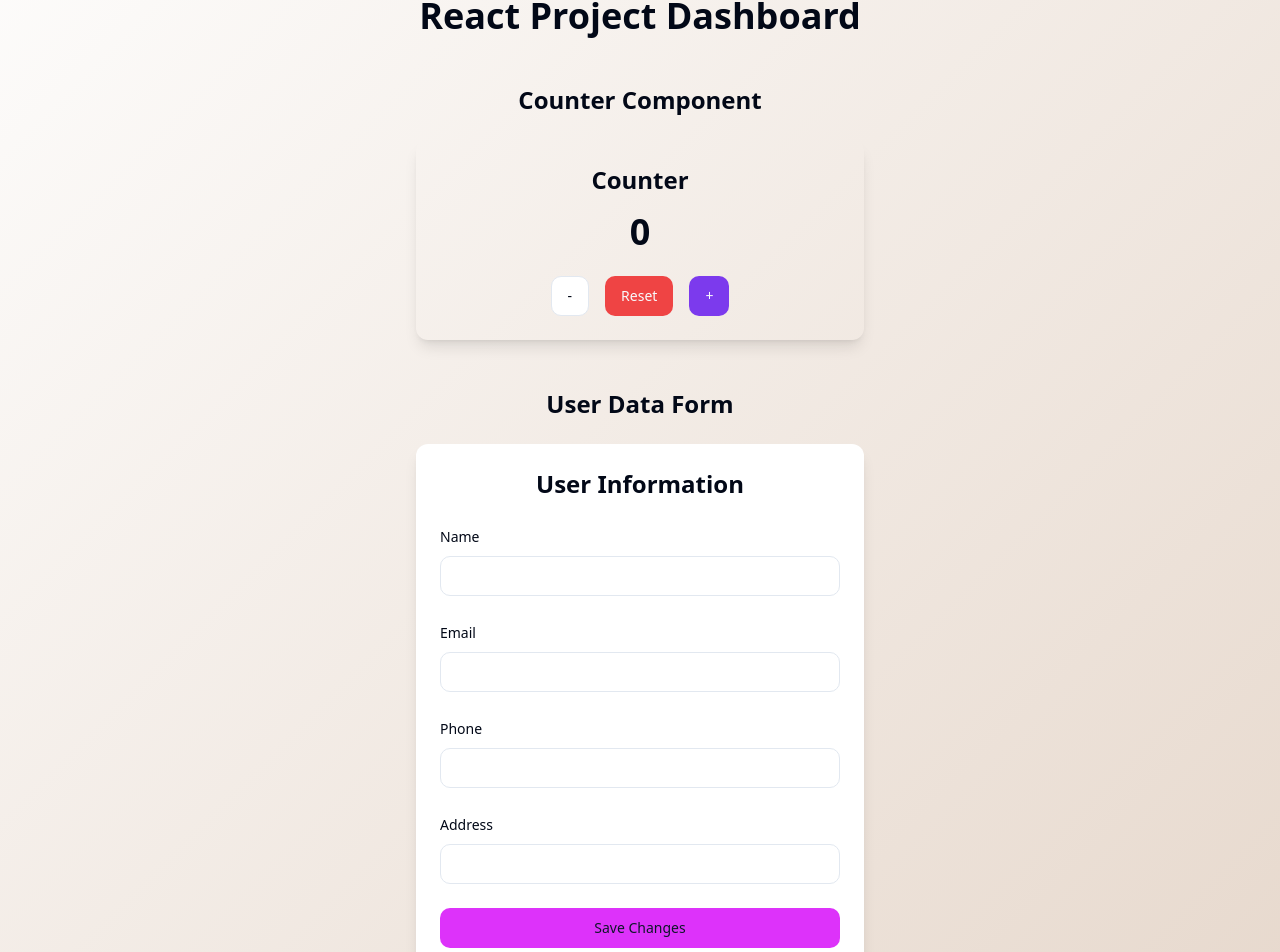
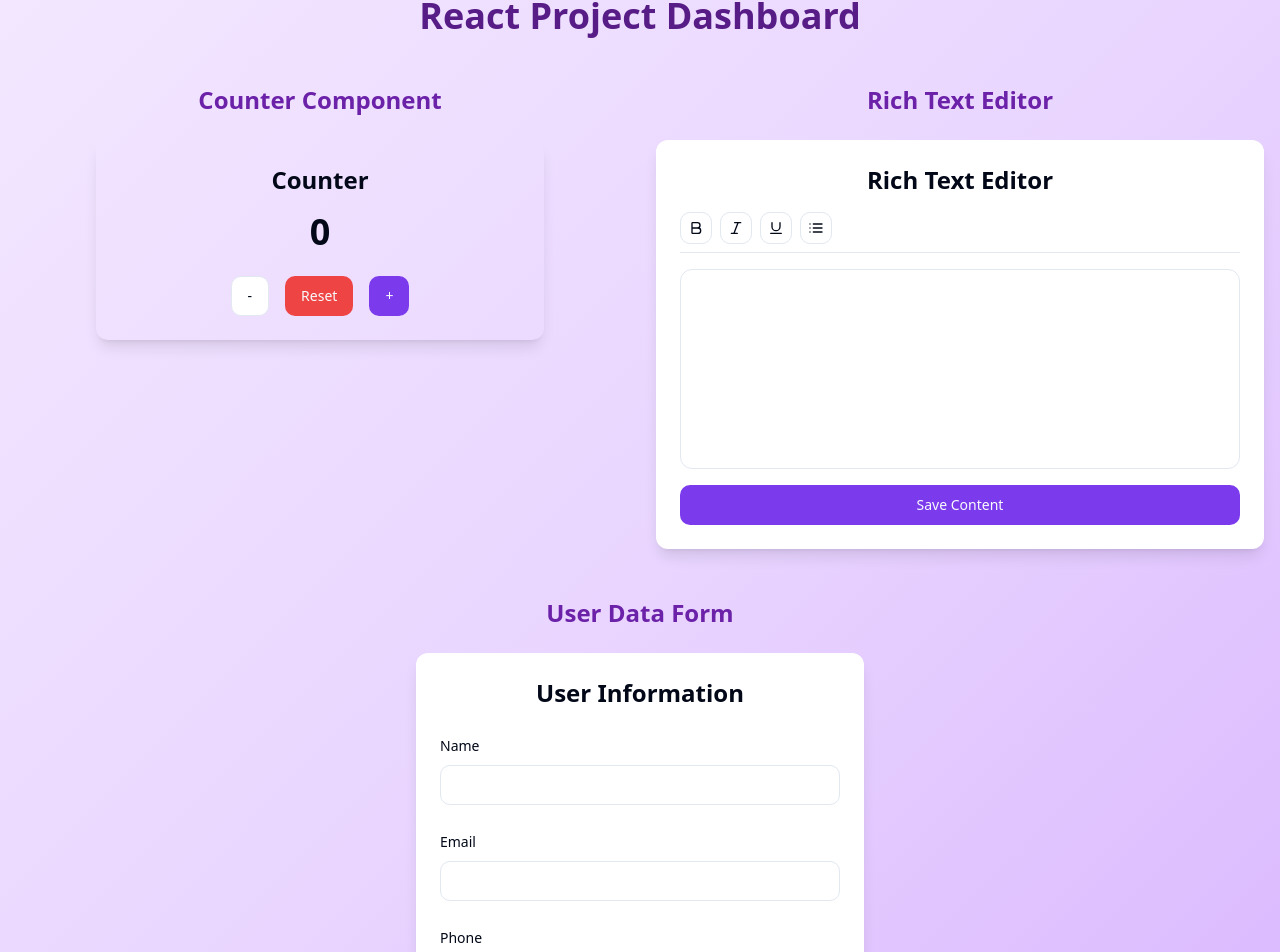
Before and after one commit to Yashwanth023/React_counter_assignment, a React (Vite) app: page / in a window 1280 px wide. Shown: the part 52-1004 px from the top of the page. Built offline with nearby package versions, Linux system fonts and the light colour scheme.

Commit message:
Update layout and styles
Rearranged the Counter and Rich Text Editor components to display side by side in the same row. Positioned the User Data Form below them. Enhanced the overall design with improved background colors and added animations for a more dynamic user experience.
[skip gpt_engineer]

```diff
--- a/src/index.css
+++ b/src/index.css
@@ -40,4 +40,34 @@
   .gradient-bg {
     background: linear-gradient(135deg, #fdfcfb 0%, #e2d1c3 100%);
   }
+
+  @keyframes fade-in {
+    from {
+      opacity: 0;
+      transform: translateY(20px);
+    }
+    to {
+      opacity: 1;
+      transform: translateY(0);
+    }
+  }
+
+  @keyframes scale-in {
+    from {
+      opacity: 0;
+      transform: scale(0.95);
+    }
+    to {
+      opacity: 1;
+      transform: scale(1);
+    }
+  }
+
+  .animate-fade-in {
+    animation: fade-in 0.6s ease-out forwards;
+  }
+
+  .animate-scale-in {
+    animation: scale-in 0.5s ease-out forwards;
+  }
 }
--- a/src/pages/Index.tsx
+++ b/src/pages/Index.tsx
@@ -4,23 +4,27 @@ import RichTextEditor from "@/components/RichTextEditor";
 
 const Index = () => {
   return (
-    <div className="min-h-screen gradient-bg py-12 px-4">
-      <div className="max-w-4xl mx-auto space-y-12">
-        <h1 className="text-4xl font-bold text-center mb-12">React Project Dashboard</h1>
+    <div className="min-h-screen bg-gradient-to-br from-purple-100 via-purple-200 to-purple-300 py-12 px-4 animate-fade-in">
+      <div className="max-w-7xl mx-auto space-y-12">
+        <h1 className="text-4xl font-bold text-center mb-12 text-purple-900 hover:scale-105 transition-transform duration-300">
+          React Project Dashboard
+        </h1>
 
-        <section className="space-y-6">
-          <h2 className="text-2xl font-semibold text-center">Counter Component</h2>
-          <Counter />
-        </section>
+        <div className="grid grid-cols-1 md:grid-cols-2 gap-8 animate-scale-in">
+          <section className="space-y-6 hover:scale-105 transition-transform duration-300">
+            <h2 className="text-2xl font-semibold text-center text-purple-800">Counter Component</h2>
+            <Counter />
+          </section>
 
-        <section className="space-y-6">
-          <h2 className="text-2xl font-semibold text-center">User Data Form</h2>
+          <section className="space-y-6 hover:scale-105 transition-transform duration-300">
+            <h2 className="text-2xl font-semibold text-center text-purple-800">Rich Text Editor</h2>
+            <RichTextEditor />
+          </section>
+        </div>
+
+        <section className="space-y-6 mt-12 animate-fade-in hover:scale-105 transition-transform duration-300">
+          <h2 className="text-2xl font-semibold text-center text-purple-800">User Data Form</h2>
           <UserForm />
-        </section>
-
-        <section className="space-y-6">
-          <h2 className="text-2xl font-semibold text-center">Rich Text Editor</h2>
-          <RichTextEditor />
         </section>
       </div>
     </div>
--- a/tailwind.config.ts
+++ b/tailwind.config.ts
@@ -70,25 +70,27 @@ export default {
 			},
 			keyframes: {
 				'accordion-down': {
-					from: {
-						height: '0'
-					},
-					to: {
-						height: 'var(--radix-accordion-content-height)'
-					}
+					from: { height: '0' },
+					to: { height: 'var(--radix-accordion-content-height)' }
 				},
 				'accordion-up': {
-					from: {
-						height: 'var(--radix-accordion-content-height)'
-					},
-					to: {
-						height: '0'
-					}
+					from: { height: 'var(--radix-accordion-content-height)' },
+					to: { height: '0' }
+				},
+				'fade-in': {
+					'0%': { opacity: '0', transform: 'translateY(10px)' },
+					'100%': { opacity: '1', transform: 'translateY(0)' }
+				},
+				'scale-in': {
+					'0%': { transform: 'scale(0.95)', opacity: '0' },
+					'100%': { transform: 'scale(1)', opacity: '1' }
 				}
 			},
 			animation: {
 				'accordion-down': 'accordion-down 0.2s ease-out',
-				'accordion-up': 'accordion-up 0.2s ease-out'
+				'accordion-up': 'accordion-up 0.2s ease-out',
+				'fade-in': 'fade-in 0.3s ease-out',
+				'scale-in': 'scale-in 0.2s ease-out'
 			}
 		}
 	},
```
